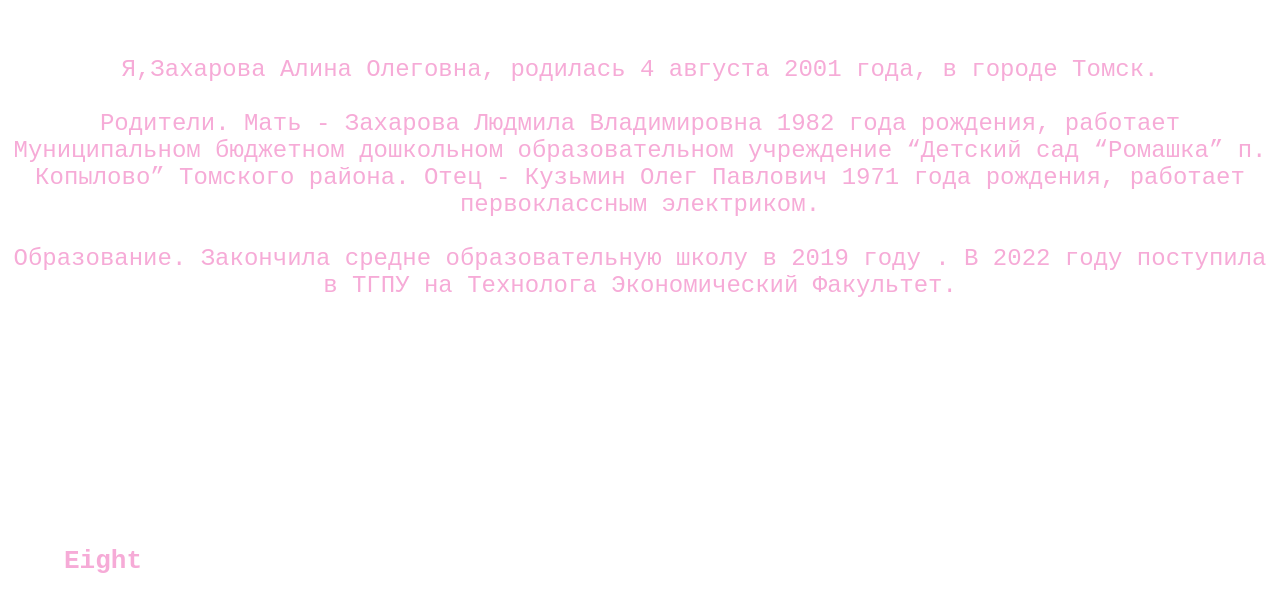
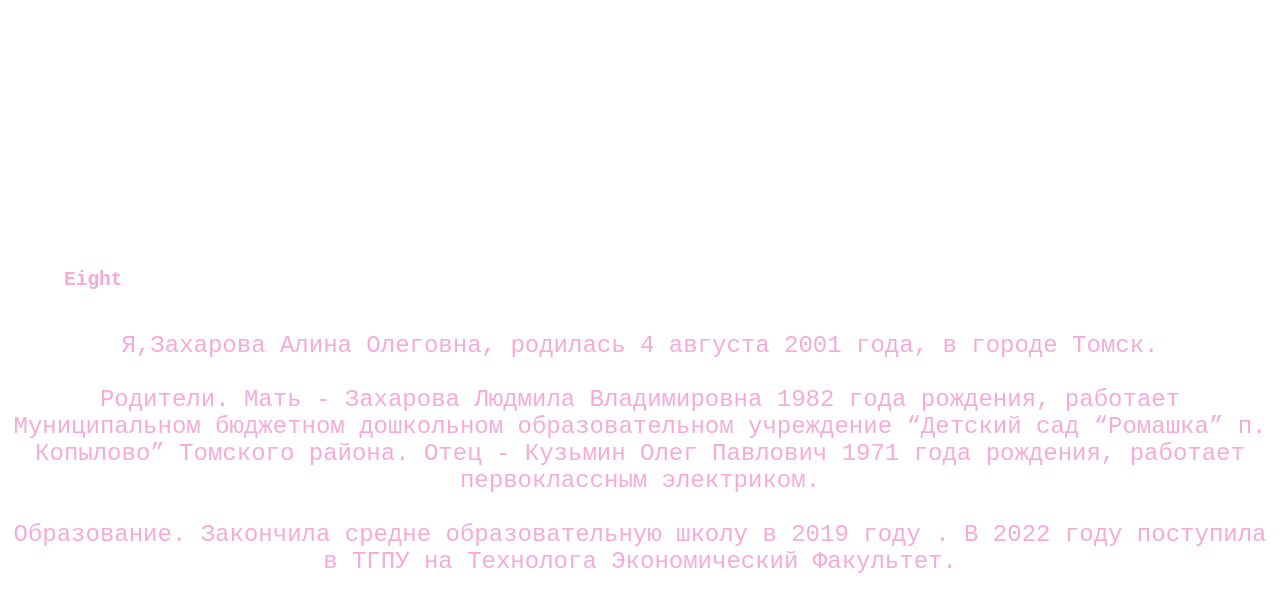
Before and after one commit to zaza19alinochka/zaza19alinochka.githab.io, a plain HTML site: page index.html in a window 1280 px wide. Shown: the part 289-883 px from the top of the page. Drawn offline with Linux system fonts and the light colour scheme.

Commit message:
Update index.html

```diff
--- a/index.html
+++ b/index.html
@@ -15,10 +15,9 @@
 	</nav>
 	<main>
 		<article>
-			<h2>
-				<br>
-
-</h2>
+		<h1>Eight</h1>
+        <canvas id="canvas" width=300 height=300></canvas>
+        <script src="./js/main.js" type="module"></script>
 <p id="fffy">
 	Я,Захарова Алина Олеговна, родилась 4 августа 2001 года, в городе Томск.
 <br>
@@ -34,8 +33,6 @@
 
 		</article>
 	</main>
-	<h1>Eight</h1>
-        <canvas id="canvas" width=300 height=300></canvas>
-        <script src="./js/main.js" type="module"></script>
+
 </body>
 </html>
```
